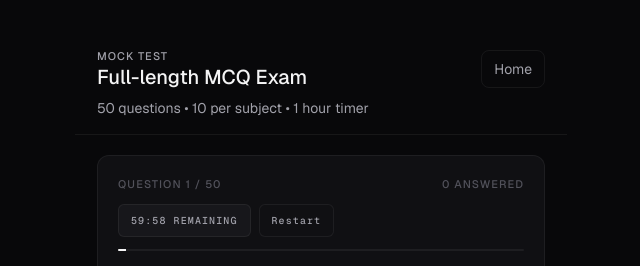
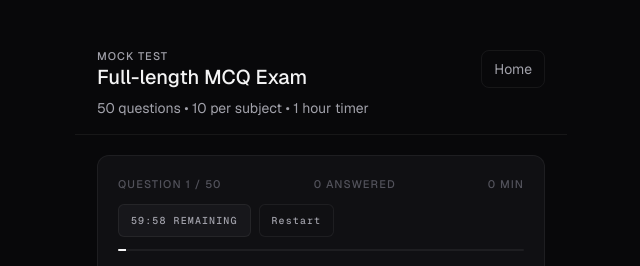
Before and after one commit to rohith-0099/CCW_MCQ_WEBSITE, a Next.js app: page /mock-test in a window 1280 px wide. Both pictures are taken after a click on the button "Start Mock Test". Shown: the top 266 px of the page, without its empty margins (319-959 px from the left). Built offline with nearby package versions, Linux system fonts and the light colour scheme.

Commit message:
Show elapsed time in mock test

```diff
--- a/src/app/mock-test/page.tsx
+++ b/src/app/mock-test/page.tsx
@@ -146,6 +146,9 @@ export default function MockTestPage() {
     ? session?.answers[currentQuestion.id]
     : undefined;
   const answeredCount = session ? Object.keys(session.answers).length : 0;
+  const elapsedMinutes = session
+    ? Math.max(0, Math.floor((Date.now() - session.startedAt) / 60000))
+    : 0;
 
   const scoreSummary = useMemo(() => {
     if (!session) return null;
@@ -312,6 +315,7 @@ export default function MockTestPage() {
                 Question {session.currentIndex + 1} / {session.questionIds.length}
               </span>
               <span>{answeredCount} answered</span>
+              <span>{elapsedMinutes} min</span>
               <div className="flex items-center gap-2">
                 <span className="rounded-md border border-white/[0.06] bg-surface2 px-3 py-2 font-mono text-[10px] text-zinc-400">
                   {formatTime(timeLeftMs)} remaining
```
